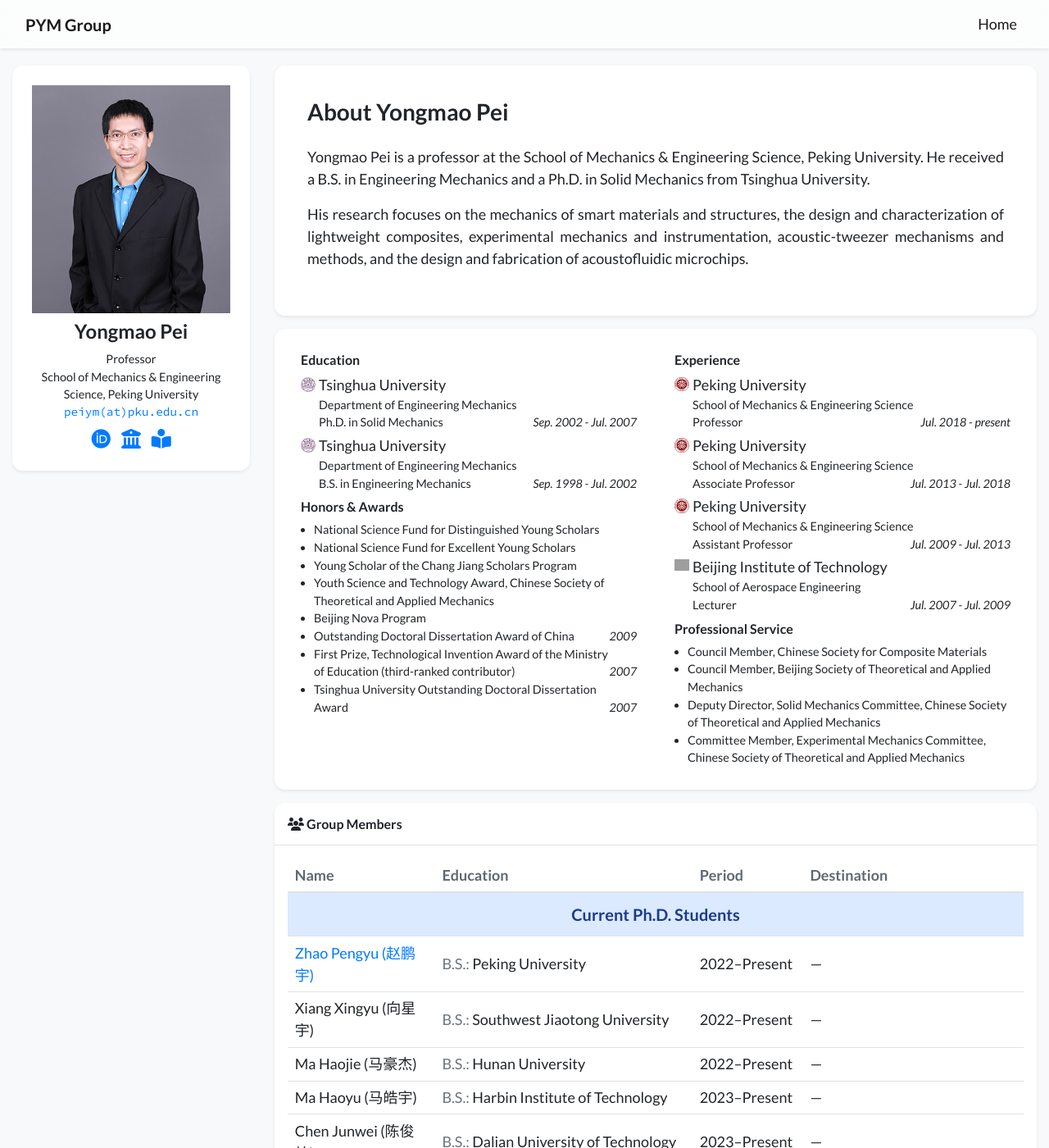
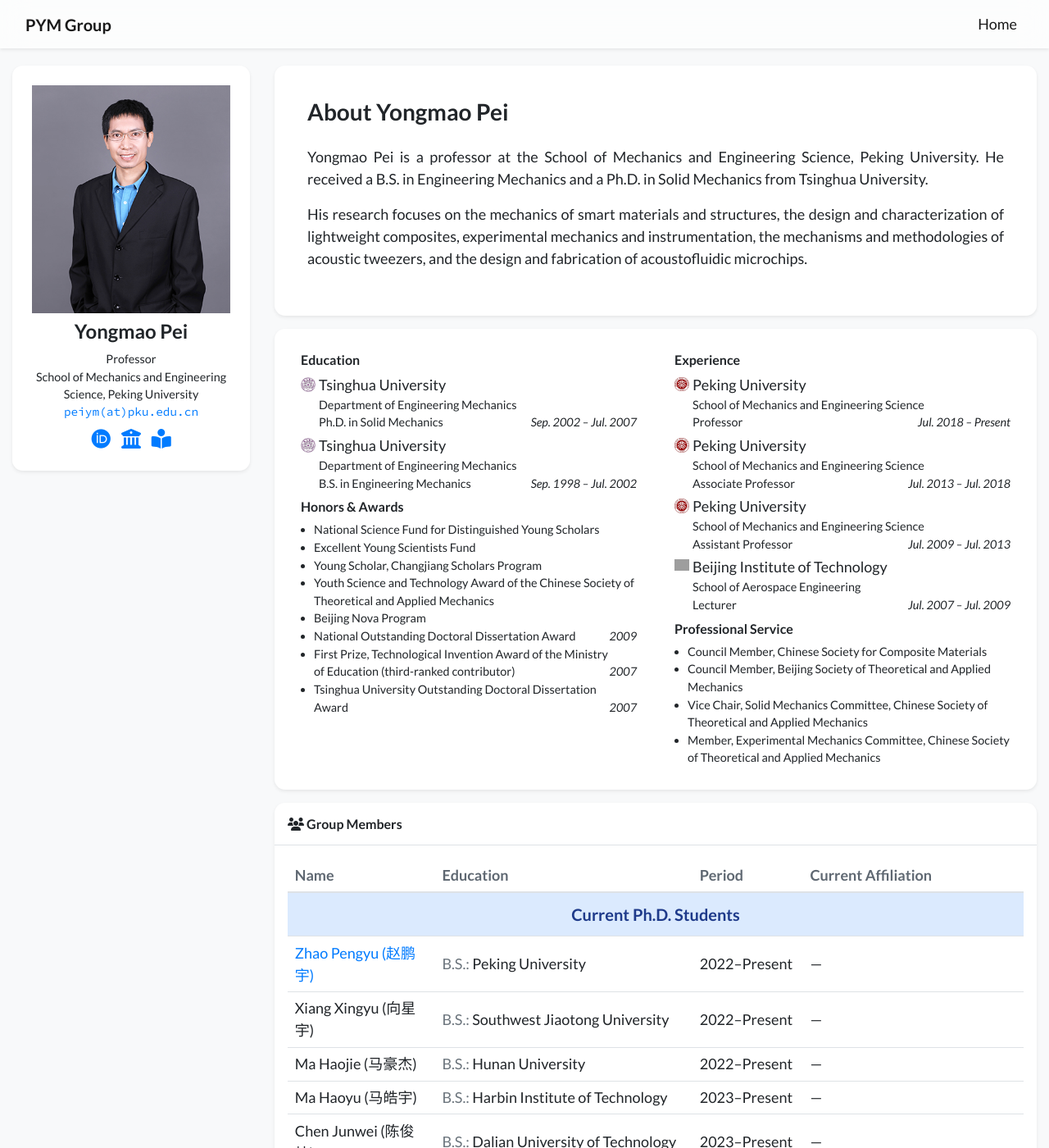
Before and after one commit to WuLin0919/PYM-GROUP, a Jekyll site: the page built from index.html, in a window 1280 px wide and 1400 px high. Shown: the whole window at 82% size. Built offline with Jekyll 4.4.1, drawn with Linux system fonts in a browser that asks for light colours; nearby versions of some CDN libraries; a style sheet for code colours, icons or effects is not loaded; some of the changed text lies outside the part shown; grey boxes are pictures that could not be loaded.

Commit message:
Standardize professional terminology across the website

```diff
--- a/_data/members.yml
+++ b/_data/members.yml
@@ -127,7 +127,7 @@
     doctoral: Peking University
     degree: Ph.D.
     period: 2020–2025
-    destination: Huawei
+    destination: HUAWEI
   - category: Ph.D. Graduate
     name: Ding Yuanshuai
     name_zh: 丁元帅
@@ -207,7 +207,7 @@
     undergraduate: Huazhong University of Science and Technology
     degree: M.S.
     period: 2019–2022
-    destination: Selected Graduate, Guizhou Province
+    destination: Guizhou Provincial Selected Graduate Program
   - category: Master's Graduate
     name: Li Yincheng
     name_zh: 李寅成
--- a/_data/profile.yml
+++ b/_data/profile.yml
@@ -4,7 +4,7 @@
 
 positions:
 - name: Professor
-- name: "School of Mechanics & Engineering Science, Peking University"
+- name: "School of Mechanics and Engineering Science, Peking University"
   logo: /assets/images/badges/peking_university.png
 
 email: "peiym@pku.edu.cn"
@@ -17,14 +17,14 @@
 short_bio_text_justify: true
 short_bio: >-
   <p>
-    Yongmao Pei is a professor at the School of Mechanics & Engineering Science,
+    Yongmao Pei is a professor at the School of Mechanics and Engineering Science,
     Peking University. He received a B.S. in Engineering Mechanics and a Ph.D.
     in Solid Mechanics from Tsinghua University.
   </p>
   <p>
     His research focuses on the mechanics of smart materials and structures,
     the design and characterization of lightweight composites, experimental
-    mechanics and instrumentation, acoustic-tweezer mechanisms and methods,
+    mechanics and instrumentation, the mechanisms and methodologies of acoustic tweezers,
     and the design and fabrication of acoustofluidic microchips.
   </p>
 
@@ -37,47 +37,47 @@
   logo: /assets/images/badges/tsinghua_university.jpg
   dept: Department of Engineering Mechanics
   position: Ph.D. in Solid Mechanics
-  date: Sep. 2002 - Jul. 2007
+  date: Sep. 2002 – Jul. 2007
 - name: Tsinghua University
   logo: /assets/images/badges/tsinghua_university.jpg
   dept: Department of Engineering Mechanics
   position: B.S. in Engineering Mechanics
-  date: Sep. 1998 - Jul. 2002
+  date: Sep. 1998 – Jul. 2002
 
 experience:
 - name: Peking University
   logo: /assets/images/badges/peking_university.png
-  dept: "School of Mechanics & Engineering Science"
+  dept: "School of Mechanics and Engineering Science"
   position: Professor
-  date: Jul. 2018 - present
+  date: Jul. 2018 – Present
 - name: Peking University
   logo: /assets/images/badges/peking_university.png
-  dept: "School of Mechanics & Engineering Science"
+  dept: "School of Mechanics and Engineering Science"
   position: Associate Professor
-  date: Jul. 2013 - Jul. 2018
+  date: Jul. 2013 – Jul. 2018
 - name: Peking University
   logo: /assets/images/badges/peking_university.png
-  dept: "School of Mechanics & Engineering Science"
+  dept: "School of Mechanics and Engineering Science"
   position: Assistant Professor
-  date: Jul. 2009 - Jul. 2013
+  date: Jul. 2009 – Jul. 2013
 - name: Beijing Institute of Technology
   logo: /assets/images/badges/beijing_institute_of_technology.jpg
   dept: School of Aerospace Engineering
   position: Lecturer
-  date: Jul. 2007 - Jul. 2009
+  date: Jul. 2007 – Jul. 2009
 
 awards:
 - name: National Science Fund for Distinguished Young Scholars
   date:
-- name: National Science Fund for Excellent Young Scholars
+- name: Excellent Young Scientists Fund
   date:
-- name: Young Scholar of the Chang Jiang Scholars Program
+- name: Young Scholar, Changjiang Scholars Program
   date:
-- name: Youth Science and Technology Award, Chinese Society of Theoretical and Applied Mechanics
+- name: Youth Science and Technology Award of the Chinese Society of Theoretical and Applied Mechanics
   date:
 - name: Beijing Nova Program
   date:
-- name: Outstanding Doctoral Dissertation Award of China
+- name: National Outstanding Doctoral Dissertation Award
   date: 2009
 - name: First Prize, Technological Invention Award of the Ministry of Education (third-ranked contributor)
   date: 2007
@@ -87,5 +87,5 @@
 service:
 - name: Council Member, Chinese Society for Composite Materials
 - name: Council Member, Beijing Society of Theoretical and Applied Mechanics
-- name: Deputy Director, Solid Mechanics Committee, Chinese Society of Theoretical and Applied Mechanics
-- name: Committee Member, Experimental Mechanics Committee, Chinese Society of Theoretical and Applied Mechanics
+- name: Vice Chair, Solid Mechanics Committee, Chinese Society of Theoretical and Applied Mechanics
+- name: Member, Experimental Mechanics Committee, Chinese Society of Theoretical and Applied Mechanics
--- a/_data/site_settings.yml
+++ b/_data/site_settings.yml
@@ -4,4 +4,4 @@
   publication_limit: 186
 
 footer_text: >-
-  PYM Group, School of Mechanics & Engineering Science, Peking University
+  PYM Group, School of Mechanics and Engineering Science, Peking University
--- a/_includes/widgets/members_table.html
+++ b/_includes/widgets/members_table.html
@@ -11,7 +11,7 @@
                 <th scope="col">Name</th>
                 <th scope="col">Education</th>
                 <th scope="col">Period</th>
-                <th scope="col">Destination</th>
+                <th scope="col">Current Affiliation</th>
             </tr>
         </thead>
         <tbody>
@@ -59,7 +59,7 @@
                     </div>
                 </td>
                 <td class="no-break" data-label="Period"><div class="member-cell-content">{{ member.period }}</div></td>
-                <td data-label="Destination"><div class="member-cell-content">{{ member.destination | default: "—" }}</div></td>
+                <td data-label="Current Affiliation"><div class="member-cell-content">{{ member.destination | default: "—" }}</div></td>
             </tr>
             {% endfor %}
         </tbody>
```
Also changed, not shown: other parts of _includes/widgets/members_table.html (+2 -2 lines).
